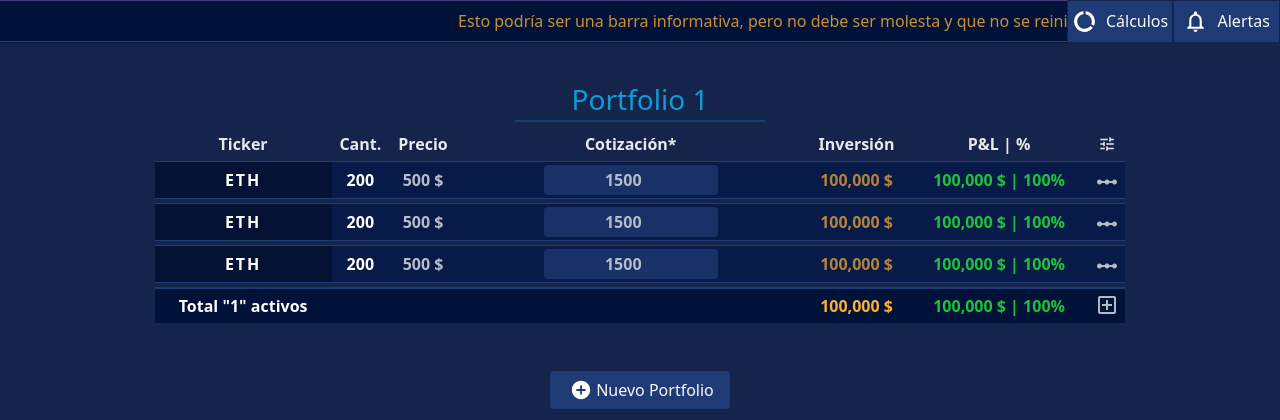
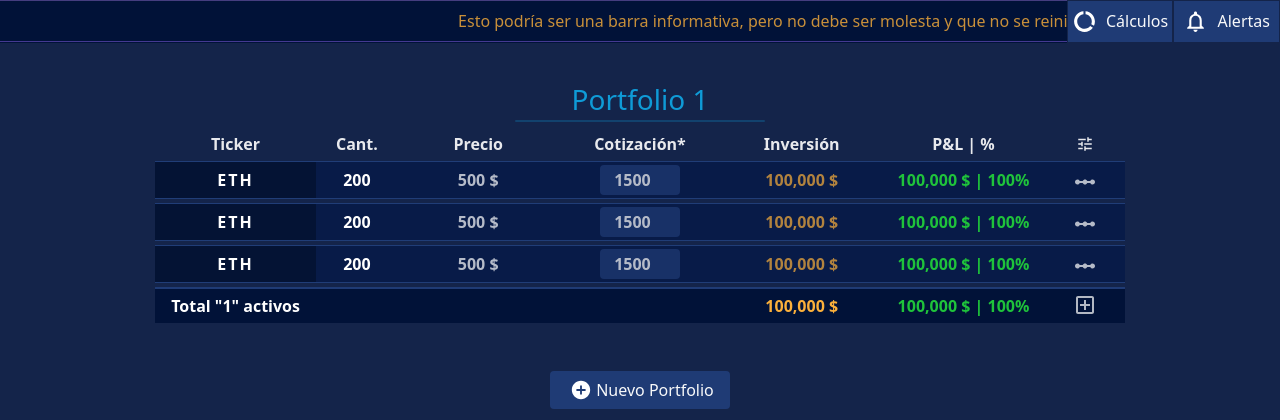
Before and after one commit to XekeL121/SicoinerHTML, a PHP site: page / in a window 1280 px wide. Shown: the part 88-508 px from the top of the page. Run offline with PHP 8.4, Linux system fonts and the light colour scheme; lists and menus that the app fills with data are empty; some libraries are stand-ins or nearby versions.

Commit message:
retoque tabla portfolio, height proporcional

```diff
--- a/includes/portfolios.php
+++ b/includes/portfolios.php
@@ -9,14 +9,14 @@
                             <table class="table mt-1 mb-5 of-hidden table-hover table-stripped">
                                 <thead>
                                     <tr>
-                                        <th class="celdaTop" scope="col">Ticker</th>
-                                        <th class="celdaTop" scope="col">Cant.</th>
-                                        <th class="celdaTop" scope="col">Precio</th> <!-- Precio medio de compra -->
-                                        <th class="celdaTop" scope="col">Cotización*</th> <!-- Que solo se actualice con un icono de actualizar -->
-                                        <th class="celdaTop" scope="col">Inversión</th>
-                                        <th class="celdaTop" scope="col">P&L | %</th>
+                                        <th class="celdaTop col-2" scope="">Ticker</th>
+                                        <th class="celdaTop col-1" scope="">Cant.</th>
+                                        <th class="celdaTop col-2" scope="">Precio</th> <!-- Precio medio de compra -->
+                                        <th class="celdaTop col-2" scope="">Cotización*</th> <!-- Que solo se actualice con un icono de actualizar -->
+                                        <th class="celdaTop col-2" scope="">Inversión</th>
+                                        <th class="celdaTop col-2" scope="">P&L | %</th>
                                         <!-- Botón configuración Portfolio -->
-                                        <th class="bMenu mb-5">
+                                        <th class="bMenu mb-5 col-1">
                                             <button class="rounded mb-1 bg-transparent"><img id="portConfig" class="my-auto p-1"
                                                     src="img/tune_white_18dp.svg" alt=""></button>
                                                 <!-- Menú del portfolio -->
@@ -24,7 +24,6 @@
                                                     include "includes/menu_portfolio.php";
                                                 ?>
                                                 <!-- FIN Menú del portfolio -->
-
                                         </th>
                                     </tr>
                                 </thead>
```
Also changed, not shown: css/styles.css (+7 -0 lines).
